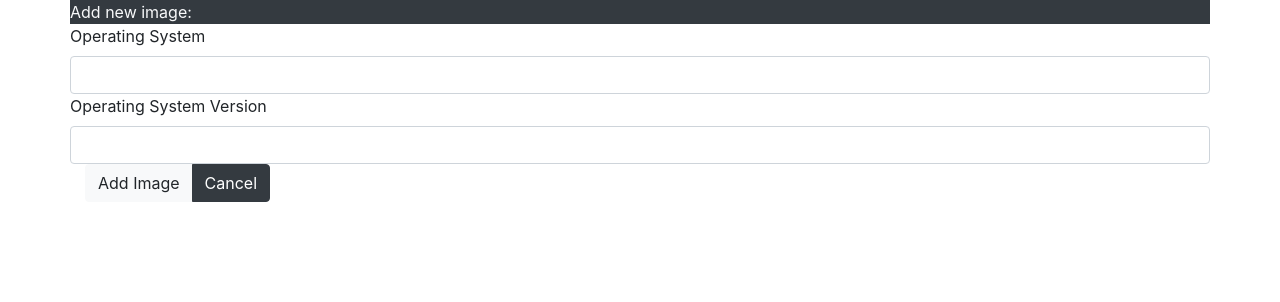
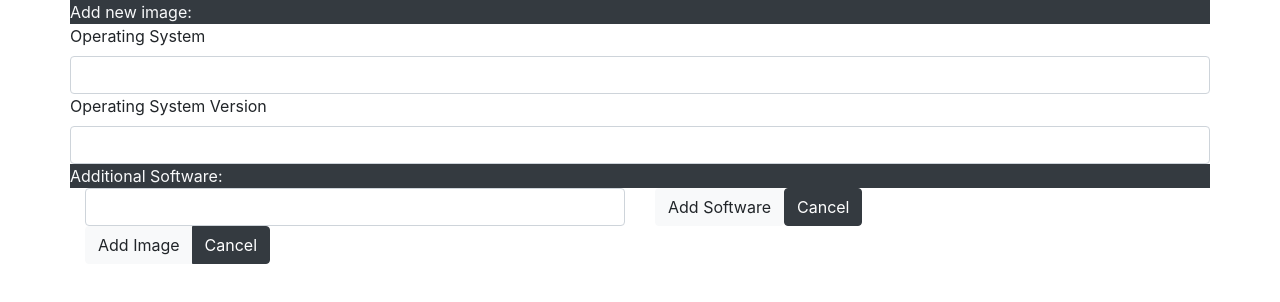
Before and after one commit to heimdall777/cerebrum, an Angular app in the folder ui/: page /images/add in a window 1280 px wide. Shown: the top 302 px of the page. Built offline with nearby package versions, Linux system fonts and the light colour scheme.

Commit message:
Issue: #7 Description: Add list of additional software

```diff
--- a/ui/src/app/images/add/add.component.html
+++ b/ui/src/app/images/add/add.component.html
@@ -3,21 +3,42 @@
     Add new image:
   </div>
   <div *ngIf="errors" class="alert alert-danger">
-      {{ errors }}
+    {{ errors }}
   </div>
   <div *ngIf="success" class="alert alert-success">
-      Succesfully added image to repository.
+    Succesfully added image to repository.
   </div>
   <div class="row">
-  <label>Operating System</label>
-      <input type="text" class="form-control"
-      [(ngModel)]="os.osType">
+    <label>Operating System</label>
+    <input type="text" class="form-control" [(ngModel)]="image.osType">
   </div>
   <div class="row">
-      <label>Operating System Version</label>
-      <input
-      type="text" class="form-control"
-      [(ngModel)]="os.osVersion">
+    <label>Operating System Version</label>
+    <input type="text" class="form-control" [(ngModel)]="image.osVersion">
+  </div>
+  <div>
+    <!-- TODO: List of additional software -->
+    <div class="bg-dark text-light display-5 row">
+      Additional Software:
+    </div>
+    <div *ngIf="softwareToAddList.length !== 0" class="display-6">
+      <li *ngFor="let software of softwareToAddList" class="list-group-item">
+        <small>{{ software }}</small>
+      </li>
+    </div>
+  </div>
+  <div>
+    <div class="col-container">
+      <div class="row">
+        <div class="col">
+          <input type="text" class="form-control" [(ngModel)]="additionalSoftwareToAdd">
+        </div>
+        <div class="col">
+          <button class="btn btn-light" (click)="onSoftwareAdd()">Add Software</button>
+          <button class="btn btn-dark" (click)="onSoftwareCancel()">Cancel</button>
+        </div>
+      </div>
+    </div>
   </div>
   <div class="btn-group">
     <button class="btn btn-light" (click)="onAdd()">Add Image</button>
--- a/ui/src/app/images/add/add.component.ts
+++ b/ui/src/app/images/add/add.component.ts
@@ -11,7 +11,9 @@ import { ImagesService } from '../../service/images.service';
 })
 export class AddComponent implements OnInit {
 
-  os: Image;
+  image: Image;
+  additionalSoftwareToAdd: string;
+  softwareToAddList = [];
   errors: any;
   success: boolean;
 
@@ -20,7 +22,11 @@ export class AddComponent implements OnInit {
     private imagesService: ImagesService) { }
 
   ngOnInit() {
-    this.os = new Image();
+    this.image = new Image();
+  }
+
+  onSoftwareAdd() {
+    this.softwareToAddList.push(this.additionalSoftwareToAdd);
   }
 
   onCancel() {
@@ -28,7 +34,9 @@ export class AddComponent implements OnInit {
   }
 
   onAdd() {
-    this.imagesService.createDockerImage(this.os).subscribe(
+    this.image.additionalSoftware = this.softwareToAddList;
+
+    this.imagesService.createDockerImage(this.image).subscribe(
       data => {
         console.log(data);
         this.success = true;
```
